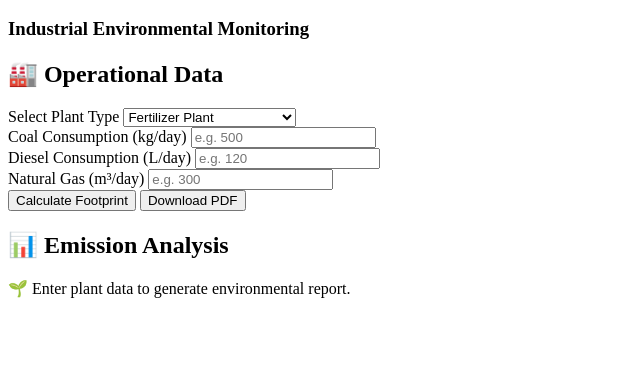
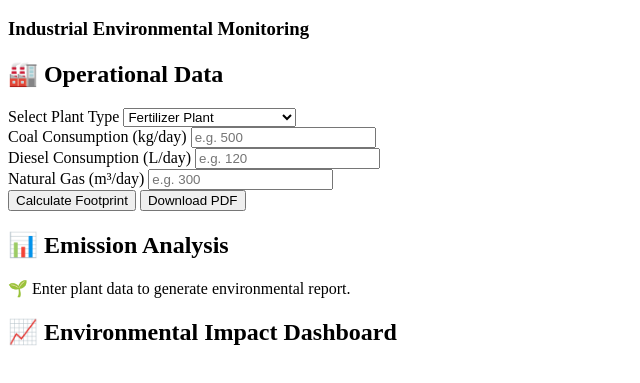
Before and after one commit to Yash9259-web/code_kinetics, a plain HTML site: page index.html in a window 1280 px wide. Shown: the part 69-452 px from the top of the page, without its empty margins (0-640 px from the left). Drawn offline with Linux system fonts and the light colour scheme.

Commit message:
Update index.html added impact dashboard (basic)

```diff
--- a/index.html
+++ b/index.html
@@ -1,4 +1,4 @@
-<!DOCTYPE html>
+    <!DOCTYPE html>
 <html lang="en">
 <head>
     <meta charset="UTF-8" />
@@ -54,6 +54,10 @@
                 </div>
             </section>
         </div>
+
+        <section id="dashboard" class="card full-width">
+            <h2>📈 Environmental Impact Dashboard</h2>
+        </section>
     </div>
     <script src="script.js"> </script>
 </body>
```
